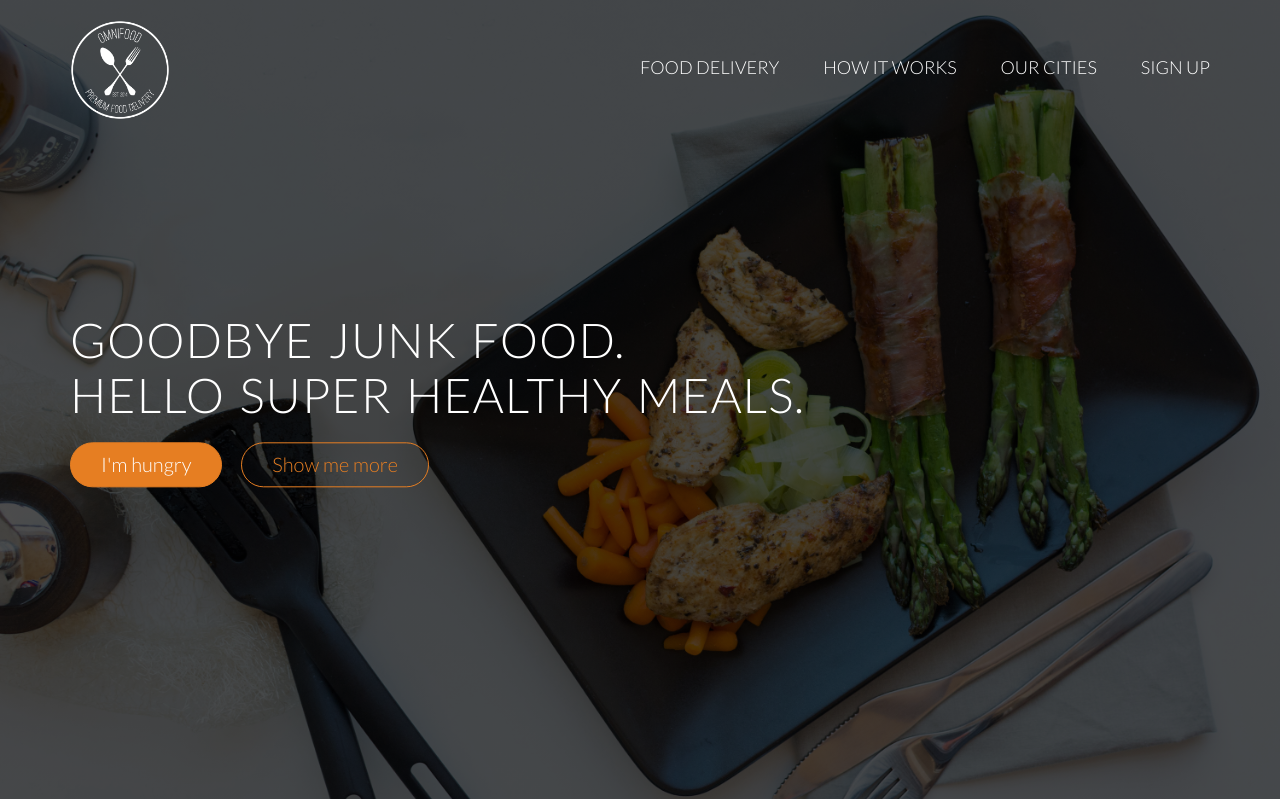
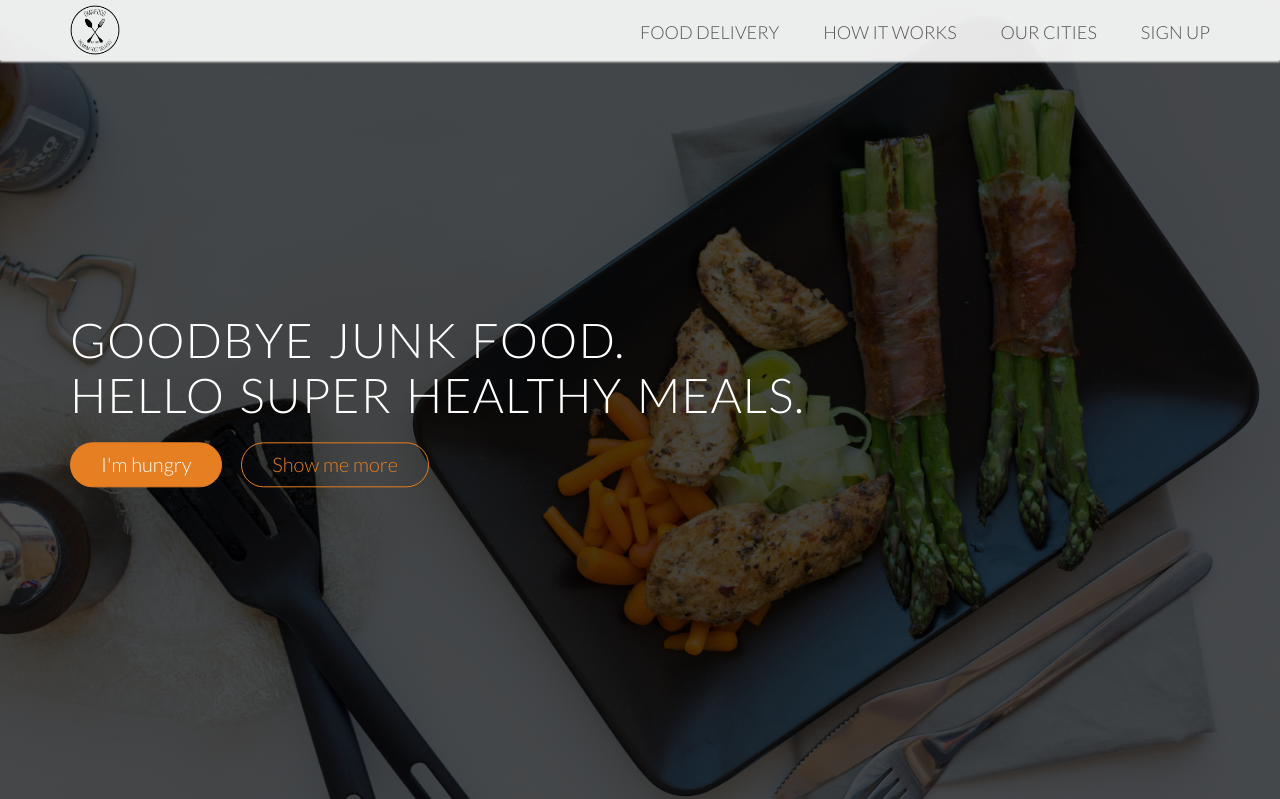
Before and after one commit to ccquach/ResponsiveWebsitesHTML5CSS, a PHP site: page / in a window 1280 px wide. Shown: the top 799 px of the page. Run offline with PHP 8.4, Linux system fonts and the light colour scheme; style sheets or scripts are compiled from the project's sources; some libraries are stand-ins or nearby versions.

Commit message:
omnifood add sticky nav styles, and include jquery and starter script file

```diff
--- a/omnifood/index.html
+++ b/omnifood/index.html
@@ -15,9 +15,10 @@
 
 <body>
 	<header>
-		<nav>
+		<nav class="sticky">
 			<div class="row">
 				<img src="./resources/img/logo-white.png" alt="Omnifood logo" class="logo">
+				<img src="./resources/img/logo.png" alt="Omnifood logo" class="logo-black">
 				<ul class="main-nav">
 					<li><a href="#">Food delivery</a> </li>
 					<li><a href="#">How it works</a></li>
@@ -390,10 +391,12 @@
 			</p>
 		</div>
 	</footer>
+
+	<script src="https://code.jquery.com/jquery-3.3.1.min.js" integrity="sha256-FgpCb/KJQlLNfOu91ta32o/NMZxltwRo8QtmkMRdAu8=" crossorigin="anonymous"></script>
+	<script src="https://cdnjs.cloudflare.com/ajax/libs/respond.js/1.4.2/respond.min.js"></script>
+	<script src="https://cdnjs.cloudflare.com/ajax/libs/html5shiv/3.7.3/html5shiv.min.js"></script>
+	<script src="https://cdnjs.cloudflare.com/ajax/libs/selectivizr/1.0.2/selectivizr-min.js"></script>
+	<script src="./resources/js/script.js"></script>
 </body>
 
-<script src="https://cdnjs.cloudflare.com/ajax/libs/respond.js/1.4.2/respond.min.js"></script>
-<script src="https://cdnjs.cloudflare.com/ajax/libs/html5shiv/3.7.3/html5shiv.min.js"></script>
-<script src="https://cdnjs.cloudflare.com/ajax/libs/selectivizr/1.0.2/selectivizr-min.js"></script>
-
 </html>
--- a/omnifood/resources/css/style.css
+++ b/omnifood/resources/css/style.css
@@ -233,7 +233,15 @@ header {
 	margin-top: 20px;
 }
 
-/* ----- NAVIGATION ----- */
+.logo-black {
+	display: none;
+	height: 50px;
+	width: auto;
+	float: left;
+	margin: 5px 0;
+}
+
+/* ----- MAIN NAV ----- */
 
 .main-nav {
 	float: right;
@@ -261,6 +269,35 @@ header {
 .main-nav li a:hover,
 .main-nav li a:active {
 	border-bottom: 2px solid #e67e22;
+}
+
+/* ----- STICKY NAV ----- */
+
+.sticky {
+	position: fixed;
+	top: 0;
+	left: 0;
+	width: 100%;
+	background-color: rgba(255, 255, 255, 0.9);
+	box-shadow: 0 2px 2px #efefef;
+}
+
+.sticky .main-nav {
+	margin-top: 20px;
+}
+
+.sticky .main-nav li a:link,
+.sticky .main-nav li a:visited {
+	padding: 15px 0;
+	color: #555;
+}
+
+.sticky .logo {
+	display: none;
+}
+
+.sticky .logo-black {
+	display: block;
 }
 
 /* ============================== */
--- /dev/null
+++ b/omnifood/resources/js/script.js
@@ -0,0 +1,4 @@
+$(document).ready(function () {
+
+
+});
```
